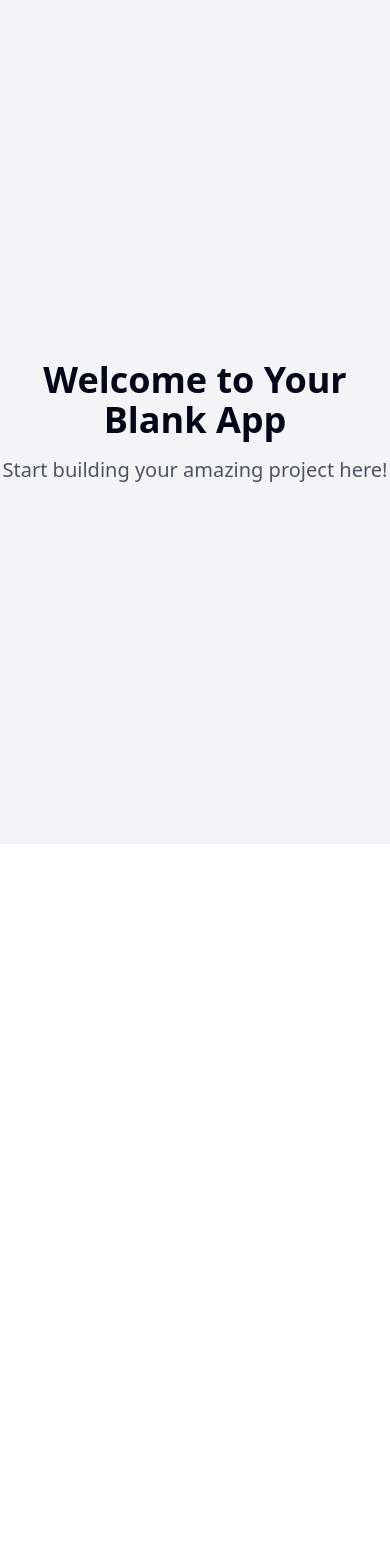
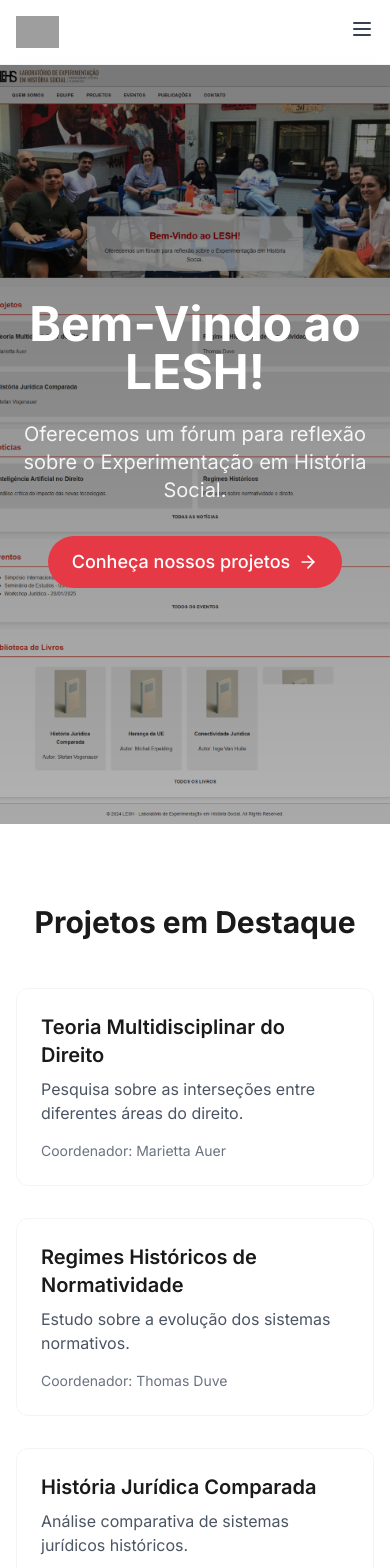
Before and after one commit to alexandre-housedev/moderniza-layout, a React (Vite) app: page / in a window 390 px wide. Shown: the top 1568 px of the page. Before the commit the page ends 844 px from the top, so only its background shows below. Built offline with nearby package versions, Linux system fonts and the light colour scheme; grey boxes are pictures that could not be loaded.

Commit message:
Refactor: Modernize layout and pages
This commit refactors the application's layout and creates pages for each menu item theme.  The specific implementation details are not included in this commit message.

```diff
--- a/src/App.tsx
+++ b/src/App.tsx
@@ -1,8 +1,10 @@
+
 import { Toaster } from "@/components/ui/toaster";
 import { Toaster as Sonner } from "@/components/ui/sonner";
 import { TooltipProvider } from "@/components/ui/tooltip";
 import { QueryClient, QueryClientProvider } from "@tanstack/react-query";
 import { BrowserRouter, Routes, Route } from "react-router-dom";
+import Navbar from "./components/Navbar";
 import Index from "./pages/Index";
 import NotFound from "./pages/NotFound";
 
@@ -14,11 +16,13 @@ const App = () => (
       <Toaster />
       <Sonner />
       <BrowserRouter>
-        <Routes>
-          <Route path="/" element={<Index />} />
-          {/* ADD ALL CUSTOM ROUTES ABOVE THE CATCH-ALL "*" ROUTE */}
-          <Route path="*" element={<NotFound />} />
-        </Routes>
+        <Navbar />
+        <main className="pt-16"> {/* Add padding top to account for fixed navbar */}
+          <Routes>
+            <Route path="/" element={<Index />} />
+            <Route path="*" element={<NotFound />} />
+          </Routes>
+        </main>
       </BrowserRouter>
     </TooltipProvider>
   </QueryClientProvider>
--- /dev/null
+++ b/src/components/Navbar.tsx
@@ -0,0 +1,73 @@
+
+import { useState } from "react";
+import { Link } from "react-router-dom";
+import { Menu, X } from "lucide-react";
+
+const Navbar = () => {
+  const [isOpen, setIsOpen] = useState(false);
+
+  const menuItems = [
+    { title: "Início", path: "/" },
+    { title: "Quem Somos", path: "/quem-somos" },
+    { title: "Equipe", path: "/equipe" },
+    { title: "Projetos", path: "/projetos" },
+    { title: "Eventos", path: "/eventos" },
+    { title: "Publicações", path: "/publicacoes" },
+    { title: "Contato", path: "/contato" },
+  ];
+
+  return (
+    <nav className="fixed w-full bg-white/80 backdrop-blur-md z-50 border-b border-gray-100">
+      <div className="max-w-7xl mx-auto px-4 sm:px-6 lg:px-8">
+        <div className="flex items-center justify-between h-16">
+          <Link to="/" className="flex items-center">
+            <img src="/logo.png" alt="LESH" className="h-8" />
+          </Link>
+
+          {/* Desktop Menu */}
+          <div className="hidden md:flex space-x-8">
+            {menuItems.map((item) => (
+              <Link
+                key={item.path}
+                to={item.path}
+                className="text-gray-700 hover:text-accent transition-colors duration-200 text-sm font-medium"
+              >
+                {item.title}
+              </Link>
+            ))}
+          </div>
+
+          {/* Mobile Menu Button */}
+          <div className="md:hidden">
+            <button
+              onClick={() => setIsOpen(!isOpen)}
+              className="text-gray-700 hover:text-accent"
+            >
+              {isOpen ? <X size={24} /> : <Menu size={24} />}
+            </button>
+          </div>
+        </div>
+      </div>
+
+      {/* Mobile Menu */}
+      {isOpen && (
+        <div className="md:hidden bg-white border-b border-gray-100">
+          <div className="px-2 pt-2 pb-3 space-y-1">
+            {menuItems.map((item) => (
+              <Link
+                key={item.path}
+                to={item.path}
+                className="block px-3 py-2 rounded-md text-base font-medium text-gray-700 hover:text-accent hover:bg-gray-50"
+                onClick={() => setIsOpen(false)}
+              >
+                {item.title}
+              </Link>
+            ))}
+          </div>
+        </div>
+      )}
+    </nav>
+  );
+};
+
+export default Navbar;
--- a/src/index.css
+++ b/src/index.css
@@ -1,3 +1,6 @@
+
+@import url('https://fonts.googleapis.com/css2?family=Inter:wght@400;500;600;700&display=swap');
+
 @tailwind base;
 @tailwind components;
 @tailwind utilities;
@@ -5,97 +8,23 @@
 @layer base {
   :root {
     --background: 0 0% 100%;
-    --foreground: 222.2 84% 4.9%;
-
-    --card: 0 0% 100%;
-    --card-foreground: 222.2 84% 4.9%;
-
-    --popover: 0 0% 100%;
-    --popover-foreground: 222.2 84% 4.9%;
-
-    --primary: 222.2 47.4% 11.2%;
-    --primary-foreground: 210 40% 98%;
-
-    --secondary: 210 40% 96.1%;
-    --secondary-foreground: 222.2 47.4% 11.2%;
-
-    --muted: 210 40% 96.1%;
-    --muted-foreground: 215.4 16.3% 46.9%;
-
-    --accent: 210 40% 96.1%;
-    --accent-foreground: 222.2 47.4% 11.2%;
-
-    --destructive: 0 84.2% 60.2%;
-    --destructive-foreground: 210 40% 98%;
-
-    --border: 214.3 31.8% 91.4%;
-    --input: 214.3 31.8% 91.4%;
-    --ring: 222.2 84% 4.9%;
-
-    --radius: 0.5rem;
-
-    --sidebar-background: 0 0% 98%;
-
-    --sidebar-foreground: 240 5.3% 26.1%;
-
-    --sidebar-primary: 240 5.9% 10%;
-
-    --sidebar-primary-foreground: 0 0% 98%;
-
-    --sidebar-accent: 240 4.8% 95.9%;
-
-    --sidebar-accent-foreground: 240 5.9% 10%;
-
-    --sidebar-border: 220 13% 91%;
-
-    --sidebar-ring: 217.2 91.2% 59.8%;
+    --foreground: 0 0% 10%;
+    --border: 0 0% 90%;
+    --input: 0 0% 90%;
+    --ring: 0 0% 10%;
   }
 
-  .dark {
-    --background: 222.2 84% 4.9%;
-    --foreground: 210 40% 98%;
-
-    --card: 222.2 84% 4.9%;
-    --card-foreground: 210 40% 98%;
-
-    --popover: 222.2 84% 4.9%;
-    --popover-foreground: 210 40% 98%;
-
-    --primary: 210 40% 98%;
-    --primary-foreground: 222.2 47.4% 11.2%;
-
-    --secondary: 217.2 32.6% 17.5%;
-    --secondary-foreground: 210 40% 98%;
-
-    --muted: 217.2 32.6% 17.5%;
-    --muted-foreground: 215 20.2% 65.1%;
-
-    --accent: 217.2 32.6% 17.5%;
-    --accent-foreground: 210 40% 98%;
-
-    --destructive: 0 62.8% 30.6%;
-    --destructive-foreground: 210 40% 98%;
-
-    --border: 217.2 32.6% 17.5%;
-    --input: 217.2 32.6% 17.5%;
-    --ring: 212.7 26.8% 83.9%;
-    --sidebar-background: 240 5.9% 10%;
-    --sidebar-foreground: 240 4.8% 95.9%;
-    --sidebar-primary: 224.3 76.3% 48%;
-    --sidebar-primary-foreground: 0 0% 100%;
-    --sidebar-accent: 240 3.7% 15.9%;
-    --sidebar-accent-foreground: 240 4.8% 95.9%;
-    --sidebar-border: 240 3.7% 15.9%;
-    --sidebar-ring: 217.2 91.2% 59.8%;
+  body {
+    @apply bg-background text-foreground antialiased;
   }
 }
 
-@layer base {
-  * {
-    @apply border-border;
-  }
+.animate-fade-up {
+  opacity: 0;
+  animation: fade-up 0.5s ease-out forwards;
+}
 
-  body {
-    @apply bg-background text-foreground;
-  }
+.animate-fade-in {
+  opacity: 0;
+  animation: fade-in 0.3s ease-out forwards;
 }
--- a/src/pages/Index.tsx
+++ b/src/pages/Index.tsx
@@ -1,14 +1,84 @@
-// Update this page (the content is just a fallback if you fail to update the page)
+
+import { useEffect } from "react";
+import { Link } from "react-router-dom";
+import { ArrowRight } from "lucide-react";
 
 const Index = () => {
+  useEffect(() => {
+    // Load image with a fade effect
+    const heroImage = new Image();
+    heroImage.src = "/lovable-uploads/e0a8189f-e2df-4e99-99df-acfbb2f18451.png";
+  }, []);
+
   return (
-    <div className="min-h-screen flex items-center justify-center bg-gray-100">
-      <div className="text-center">
-        <h1 className="text-4xl font-bold mb-4">Welcome to Your Blank App</h1>
-        <p className="text-xl text-gray-600">Start building your amazing project here!</p>
-      </div>
+    <div className="min-h-screen">
+      {/* Hero Section */}
+      <section className="relative h-[90vh] flex items-center justify-center overflow-hidden">
+        <div className="absolute inset-0 bg-gradient-to-b from-black/50 to-black/30 z-10" />
+        <img
+          src="/lovable-uploads/e0a8189f-e2df-4e99-99df-acfbb2f18451.png"
+          alt="LESH Hero"
+          className="absolute inset-0 w-full h-full object-cover animate-fade-in"
+        />
+        <div className="relative z-20 text-center px-4 max-w-4xl mx-auto">
+          <h1 className="text-5xl md:text-7xl font-bold text-white mb-6 animate-fade-up">
+            Bem-Vindo ao LESH!
+          </h1>
+          <p className="text-xl md:text-2xl text-white/90 mb-8 animate-fade-up" style={{ animationDelay: "0.2s" }}>
+            Oferecemos um fórum para reflexão sobre o Experimentação em História Social.
+          </p>
+          <Link
+            to="/projetos"
+            className="inline-flex items-center px-6 py-3 text-lg font-medium text-white bg-accent hover:bg-accent/90 rounded-full transition-colors duration-200 animate-fade-up"
+            style={{ animationDelay: "0.4s" }}
+          >
+            Conheça nossos projetos
+            <ArrowRight className="ml-2 h-5 w-5" />
+          </Link>
+        </div>
+      </section>
+
+      {/* Projects Preview */}
+      <section className="py-20 bg-white">
+        <div className="max-w-7xl mx-auto px-4 sm:px-6 lg:px-8">
+          <h2 className="text-3xl font-bold text-center mb-12">Projetos em Destaque</h2>
+          <div className="grid md:grid-cols-2 lg:grid-cols-3 gap-8">
+            {projects.map((project, index) => (
+              <div
+                key={project.title}
+                className="bg-white border border-gray-100 rounded-xl overflow-hidden hover:shadow-lg transition-shadow duration-200 animate-fade-up"
+                style={{ animationDelay: `${index * 0.1}s` }}
+              >
+                <div className="p-6">
+                  <h3 className="text-xl font-semibold mb-2">{project.title}</h3>
+                  <p className="text-gray-600 mb-4">{project.description}</p>
+                  <p className="text-sm text-gray-500">Coordenador: {project.coordinator}</p>
+                </div>
+              </div>
+            ))}
+          </div>
+        </div>
+      </section>
     </div>
   );
 };
 
+const projects = [
+  {
+    title: "Teoria Multidisciplinar do Direito",
+    description: "Pesquisa sobre as interseções entre diferentes áreas do direito.",
+    coordinator: "Marietta Auer"
+  },
+  {
+    title: "Regimes Históricos de Normatividade",
+    description: "Estudo sobre a evolução dos sistemas normativos.",
+    coordinator: "Thomas Duve"
+  },
+  {
+    title: "História Jurídica Comparada",
+    description: "Análise comparativa de sistemas jurídicos históricos.",
+    coordinator: "Stefan Vogenauer"
+  }
+];
+
 export default Index;
```
Also changed, not shown: tailwind.config.ts (+37 -62 lines), public/lovable-uploads/e0a8189f-e2df-4e99-99df-acfbb2f18451.png (added).
